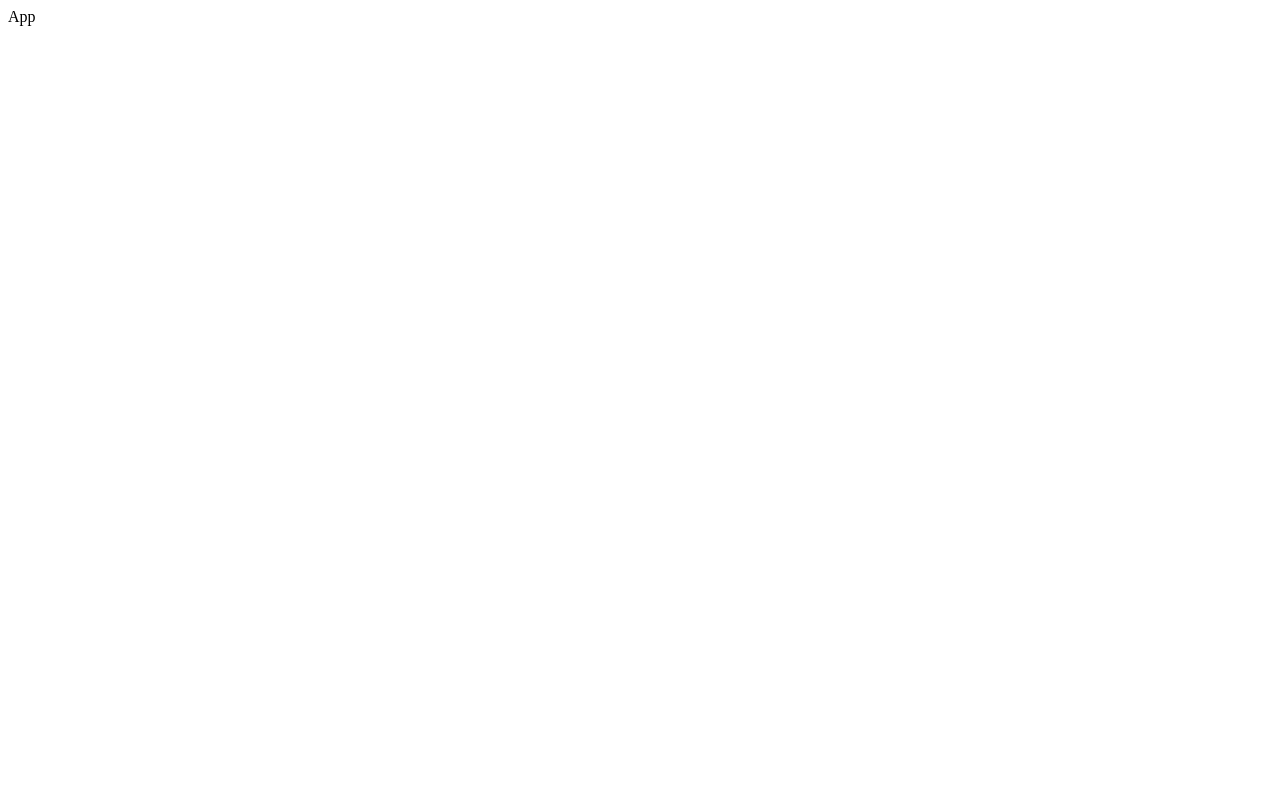
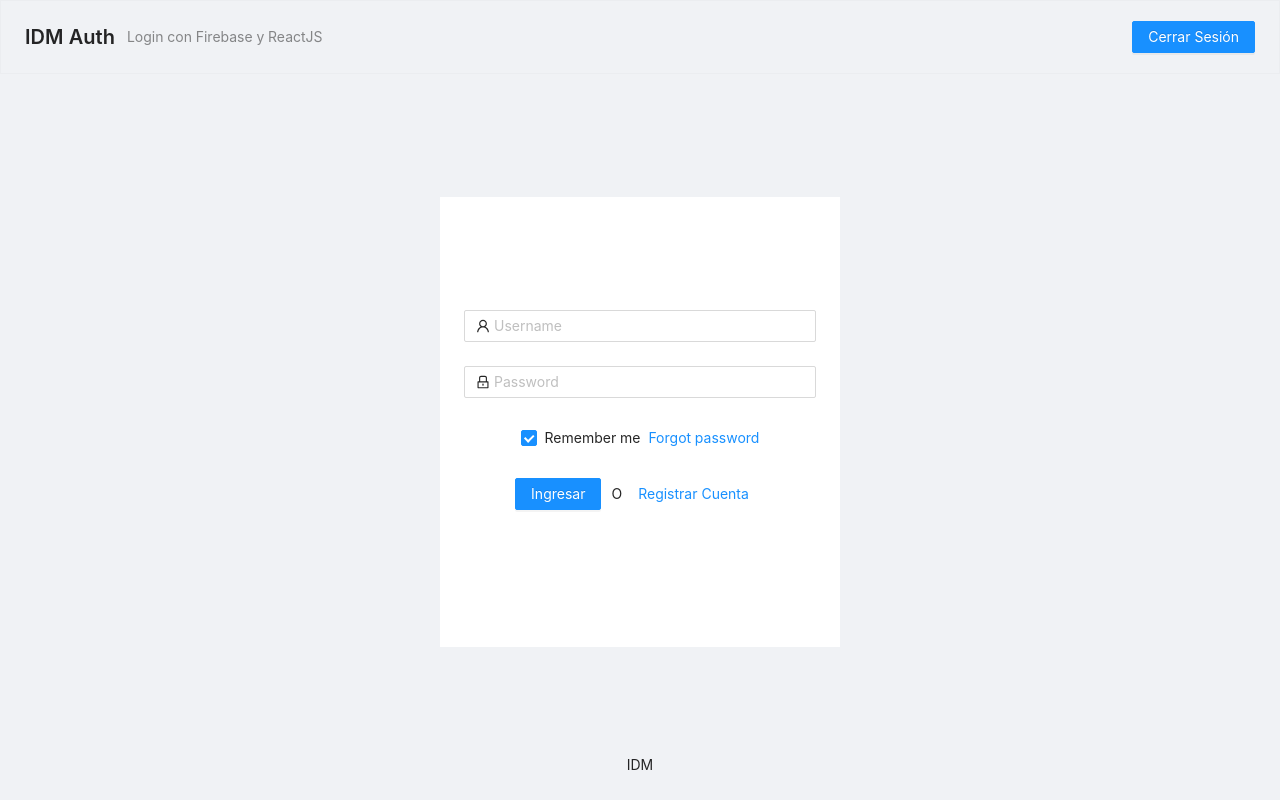
Before and after one commit to emasdev/react-firebase-auth, a React (Create React App) app: page /login in a window 1280 px wide. Built offline with nearby package versions, Linux system fonts and the light colour scheme; no server answers.

Commit message:
add login

```diff
--- a/src/App.js
+++ /dev/null
@@ -1,7 +0,0 @@
-import React, { Component } from "react";
-
-export default class App extends Component {
-  render() {
-    return <div>App</div>;
-  }
-}
--- /dev/null
+++ b/src/components/App.js
@@ -0,0 +1,27 @@
+import React from "react";
+import { BrowserRouter as Router, Switch, Route } from "react-router-dom";
+import Dashboard from "./Dashboard";
+import Login from "./Login";
+import Error from "./Error";
+import { AuthContext } from "../context/AuthContext";
+import "antd/dist/antd.css"; // or 'antd/dist/antd.less'
+
+const App = () => (
+  <AuthContext>
+    <Router>
+      <Switch>
+        <Route exact path="/login">
+          <Login />
+        </Route>
+        <Route exact path="/">
+          <Dashboard />
+        </Route>
+        <Route path="*">
+          <Error />
+        </Route>
+      </Switch>
+    </Router>
+  </AuthContext>
+);
+
+export default App;
--- /dev/null
+++ b/src/components/Dashboard.js
@@ -0,0 +1,38 @@
+import React, { useEffect, useContext, useState } from "react";
+import Header from "../components/Header";
+import { Layout } from "antd";
+import { Auth } from "../context/AuthContext";
+import { withRouter } from "react-router";
+
+const Dashboard = ({ history }) => {
+  const { Content, Footer } = Layout;
+  const { usuario } = useContext(Auth);
+  const [nombre, setnombre] = useState(null);
+
+  useEffect(() => {
+    if (usuario === null) {
+      history.push("/login");
+    }
+
+    usuario ? (usuario.displayName ? setnombre(usuario.displayName) : setnombre(usuario.email)) : setnombre(null);
+  }, [history, usuario]);
+
+  return (
+    <Layout style={{ height: "100vh" }}>
+      <Header titulo="IDM Auth" subtitulo="Dashboard" />
+      <Content style={{ padding: "0 50px", marginTop: 40 }}>
+        <div
+          style={{
+            background: "#fff",
+            padding: 24,
+            minHeight: "80vh",
+          }}
+        >
+          Dashbord
+        </div>
+      </Content>
+      <Footer style={{ textAlign: "center" }}>IDM</Footer>
+    </Layout>
+  );
+};
+export default withRouter(Dashboard);
--- /dev/null
+++ b/src/components/Error.js
@@ -0,0 +1,6 @@
+import React from "react";
+import { Alert } from "antd";
+
+export default function Error({ mensaje }) {
+  return <Alert message={mensaje} type="error" />;
+}
--- /dev/null
+++ b/src/components/Header.js
@@ -0,0 +1,20 @@
+import React from "react";
+import { PageHeader, Button } from "antd";
+import { auth } from "../firebase";
+
+export default function Header({ titulo, subtitulo }) {
+  return (
+    <PageHeader
+      style={{
+        border: "1px solid rgb(235, 237, 240)",
+      }}
+      title={titulo}
+      subTitle={subtitulo}
+      extra={[
+        <Button onClick={() => auth.signOut()} key="logout" type="primary">
+          Cerrar Sesión
+        </Button>,
+      ]}
+    />
+  );
+}
--- a/src/components/Cargando.js
+++ b/src/components/Loading.js
@@ -1,7 +1,7 @@
 import React from "react";
 import { Layout, Spin } from "antd";
 
-export default function Cargando() {
+export default function Loading() {
   const { Content } = Layout;
   return (
     <Layout style={{ height: "100vh" }}>
--- /dev/null
+++ b/src/components/Login.js
@@ -0,0 +1,85 @@
+import React, { useState } from "react";
+import { Form, Input, Button, Checkbox } from "antd";
+import { UserOutlined, LockOutlined } from "@ant-design/icons";
+import Header from "./Header";
+import { Layout } from "antd";
+import Signup from "./Signup";
+
+const Login = () => {
+  const { Content, Footer } = Layout;
+  const [signup, setSignup] = useState(false);
+
+  return (
+    <Layout style={{ height: "100vh" }}>
+      <Header titulo="IDM Auth" subtitulo="Login con Firebase y ReactJS" />
+      <Content
+        style={{
+          padding: "0 50px",
+          marginTop: 40,
+          display: "flex",
+          justifyContent: "center",
+          alignItems: "center",
+          height: "100vh",
+        }}
+      >
+        <div
+          style={{
+            background: "#fff",
+            padding: 24,
+            height: 450,
+            width: 400,
+            textAlign: "center",
+            flexDirection: "column",
+            justifyContent: "center",
+            display: "flex",
+          }}
+        >
+          {!signup ? (
+            <Form name="normal_login" className="login-form" initialValues={{ remember: true }}>
+              <Form.Item name="username" rules={[{ required: true, message: "Please input your Username!" }]}>
+                <Input prefix={<UserOutlined className="site-form-item-icon" />} placeholder="Username" />
+              </Form.Item>
+              <Form.Item name="password" rules={[{ required: true, message: "Please input your Password!" }]}>
+                <Input
+                  prefix={<LockOutlined className="site-form-item-icon" />}
+                  type="password"
+                  placeholder="Password"
+                />
+              </Form.Item>
+              <Form.Item>
+                <Form.Item name="remember" valuePropName="checked" noStyle>
+                  <Checkbox>Remember me</Checkbox>
+                </Form.Item>
+
+                <a className="login-form-forgot" href="">
+                  Forgot password
+                </a>
+              </Form.Item>
+
+              <Form.Item>
+                <Button
+                  type="primary"
+                  htmlType="submit"
+                  className="login-form-button"
+                  style={{ marginRight: 10 }}
+                  onClick={() => setSignup}
+                >
+                  Ingresar
+                </Button>
+                O
+                <Button onClick={() => setSignup(true)} type="link">
+                  Registrar Cuenta
+                </Button>
+              </Form.Item>
+            </Form>
+          ) : (
+            <Signup setSignup={setSignup} />
+          )}
+        </div>
+      </Content>
+      <Footer style={{ textAlign: "center" }}>IDM</Footer>
+    </Layout>
+  );
+};
+
+export default Login;
--- /dev/null
+++ b/src/components/Signup.js
@@ -0,0 +1,5 @@
+import React from "react";
+
+export default function Signup() {
+  return <div>Signup</div>;
+}
--- a/src/context/AuthContext.js
+++ b/src/context/AuthContext.js
@@ -1,6 +1,6 @@
 import React, { useEffect, useState } from "react";
 import { auth } from "../firebase";
-import Cargando from "../components/Cargando";
+import Loading from "../components/Loading";
 
 export const Auth = React.createContext();
 
@@ -9,14 +9,14 @@ export const AuthContext = ({ children }) => {
   const [showChild, setShowChild] = useState(false);
 
   useEffect(() => {
-    auth().onAuthStateChanged(function (user) {
+    auth.onAuthStateChanged(function (user) {
       setUsuario(user);
       setShowChild(true);
     });
   }, []);
 
   if (!showChild) {
-    return <Cargando />;
+    return <Loading />;
   } else {
     return (
       <Auth.Provider
--- a/src/index.js
+++ b/src/index.js
@@ -1,5 +1,5 @@
 import React from "react";
 import ReactDOM from "react-dom";
-import App from "./app";
+import App from "./components/App";
 
 ReactDOM.render(<App />, document.getElementById("root"));
```
Also changed, not shown: src/components/IDMFooter.js (added, +8 -0 lines), 2 other files (tests, documents, lock files or other folders).
